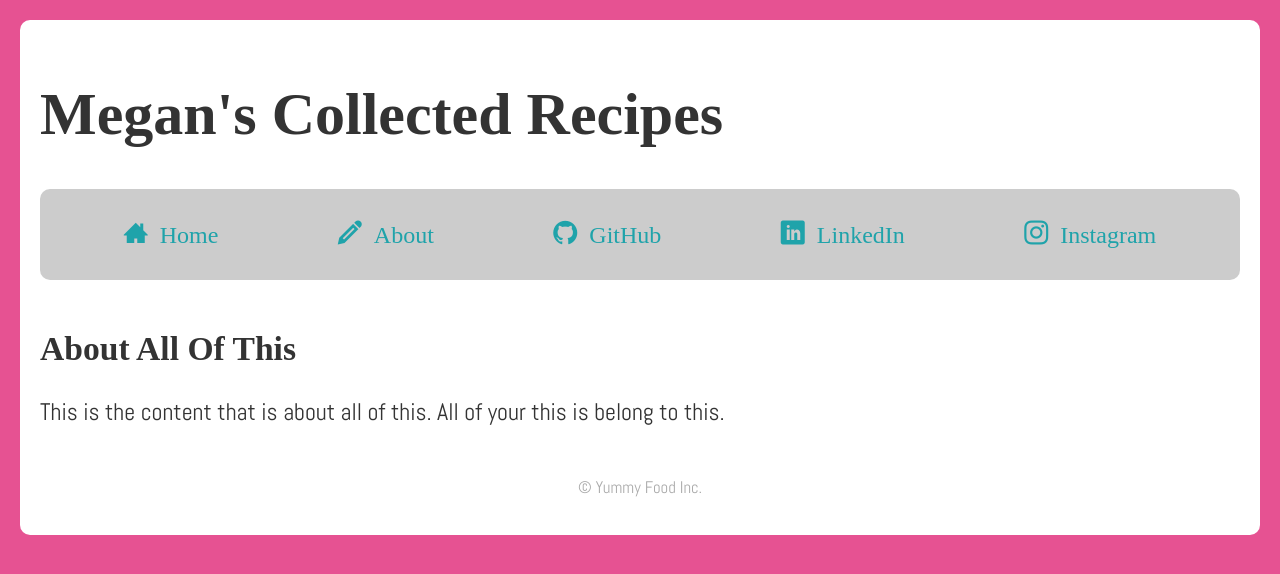
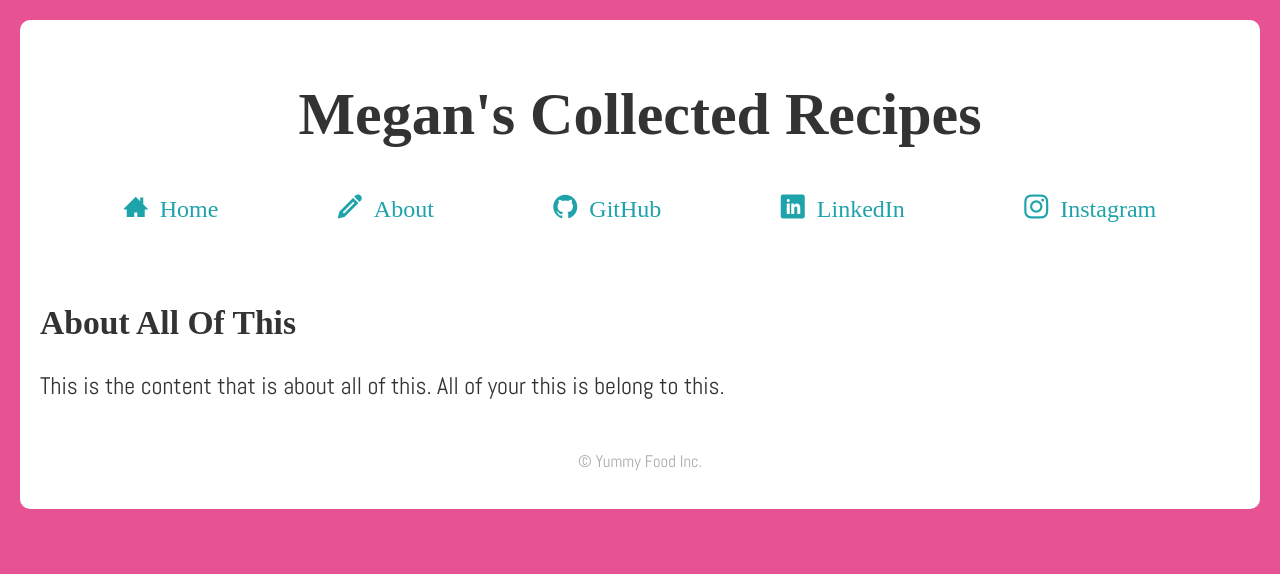
Before and after one commit to meganreardon/portfolio, a plain HTML site: page index.html in a window 1280 px wide. Both pictures are taken after a click on the link "About". Drawn offline with nearby package versions, Linux system fonts and the light colour scheme; files whose address does not match are found by name; a web font is replaced by a local one.

Commit message:
broke articles showing on page load, fixed, was accidental variable name change in html

```diff
--- a/index.html
+++ b/index.html
@@ -34,26 +34,22 @@
 
       <header class="clearfix">
         <h1>Megan's Collected Recipes</h1>
-      </header>
-
-      <main>
         <nav class="nav-list">
           <img src="images/hamburger_icon.png" class="nav-icon">
           <ul class="nav-social">
             <!-- new nav w/ ico moon icons -->
-            <li class="tab" data-content="articles"><a href="#" class="icon-home3"> Home</a></li>
+            <li class="tab" data-content="blogposts"><a href="#" class="icon-home3"> Home</a></li>
             <li class="tab" data-content="aboutthis"><a href="#" class="icon-pencil"> About</a></li>
             <li><a href="http://www.github.com" target="_blank" class="icon-github"> GitHub</a></li>
             <li><a href="http://www.linkedin.com" target="_blank" class="icon-linkedin"> LinkedIn</a></li>
             <li><a href="http://www.instagram.com" target="_blank" class="icon-instagram"> Instagram</a></li>
           </ul>
         </nav>
+      </header>
 
-        <section id="blogposts" data-blogposts="posts" class="tab-content">
-        </section>
-
-        <section id="aboutthis" data-aboutthis="about" class="tab-content">
-          <article>
+      <main>
+        <section id="blogposts" data-blogposts="posts" class="tab-content"></section>
+        <section id="aboutthis" data-aboutthis="about" class="tab-content"><article>
             <h2>About All Of This</h2>
             <p>This is the content that is about all of this. All of your this is belong to this.</p>
           </article>
--- a/styles/base.css
+++ b/styles/base.css
@@ -14,6 +14,8 @@ h1 {
   color: #333333;
   font-family: 'Chonburi', serif;
   font-size: 2.5em;
+  width: 100%;
+  text-align: center;
 }
 
 h2 {
--- a/styles/layout.css
+++ b/styles/layout.css
@@ -32,7 +32,7 @@ footer p {
 }
 
 .nav-list {
-  background-color: #cccccc;
+  /*background-color: #cccccc;*/
   border-radius: 10px;
   padding: 2px 20px;
 }
```
